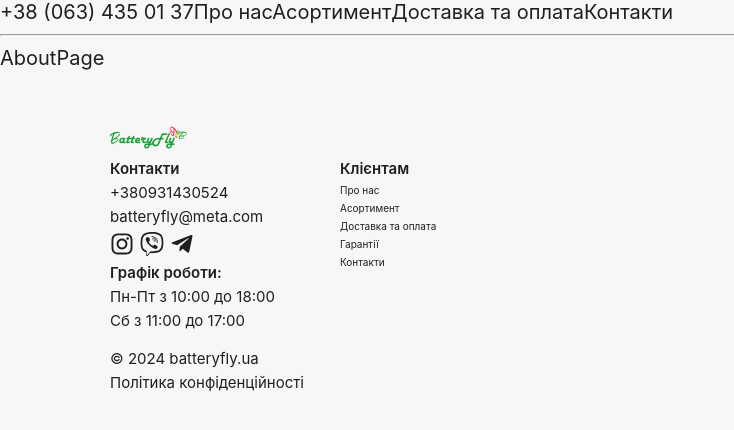
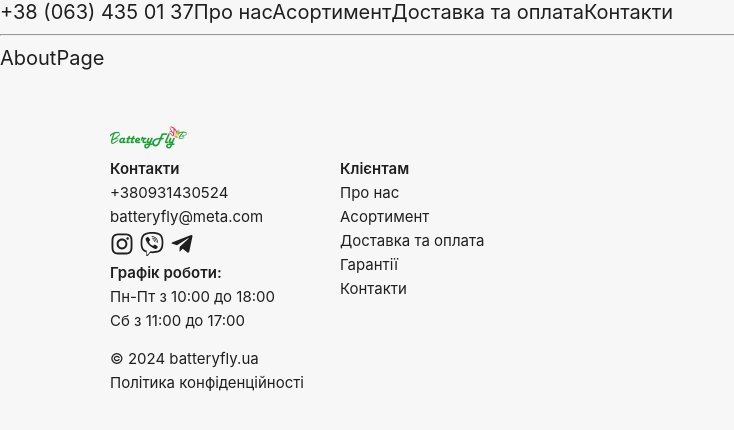
Before and after one commit to va7ul/Battery_Fly_Frontend, a React (Create React App) app: page /Battery_Fly_Frontend/about in a window 1280 px wide. Shown: the top 430 px of the page, without its empty margins (0-734 px from the left). Built offline with nearby package versions, Linux system fonts and the light colour scheme.

Commit message:
fix_font

```diff
--- a/src/components/Footer/ForClients.styled.js
+++ b/src/components/Footer/ForClients.styled.js
@@ -24,6 +24,6 @@ export const Link = styled(NavLink)`
   }
 
   @media screen and (min-width: 1280px) {
-    /* font-size: var(--main-font-size); */
+    font-size: 15px;
   }
 `;
```
